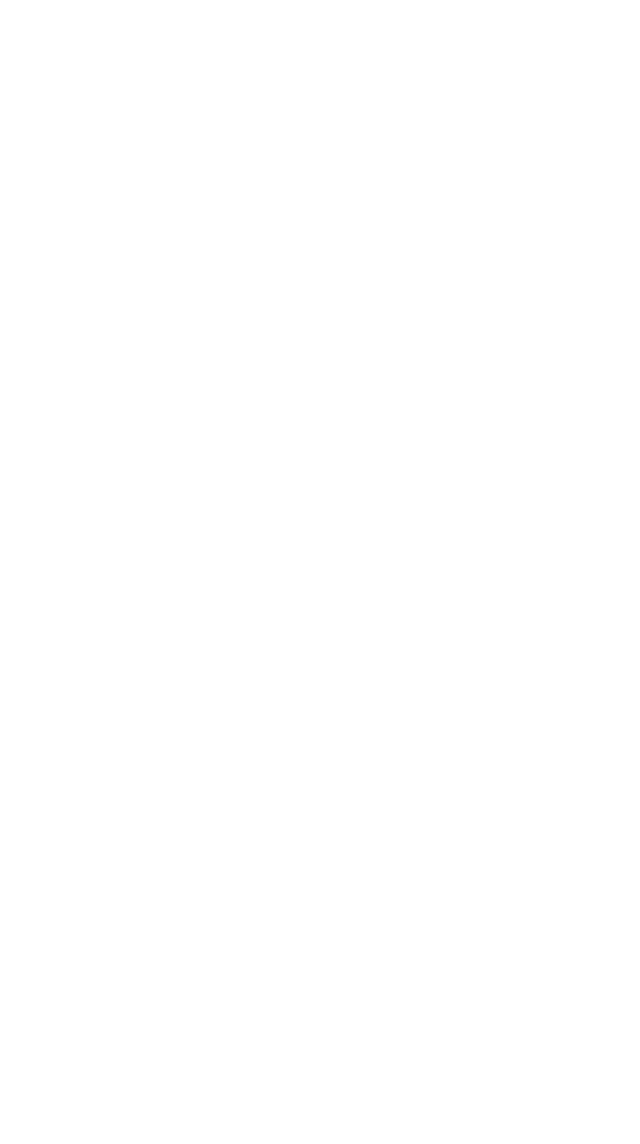
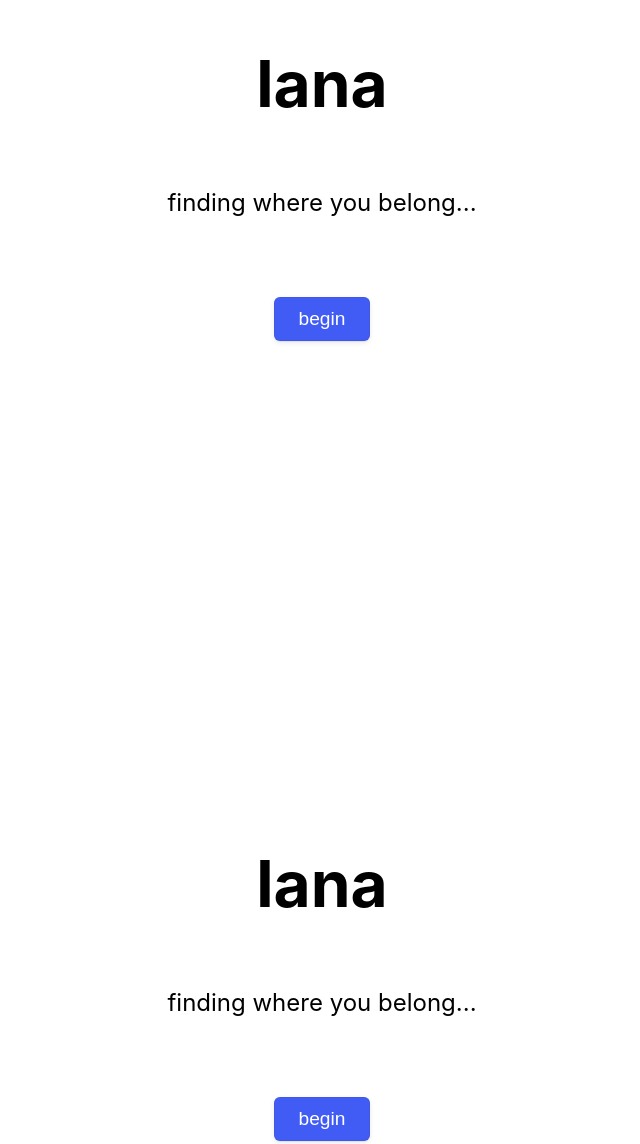
Before and after one commit to tomheaton/coghacks-2021, a Next.js app: page / in a window 1280 px wide. Shown: the part 1006-2150 px from the top of the page, without its empty margins (318-958 px from the left). Before the commit the page ends 800 px from the top, so only its background shows below. Built offline with nearby package versions, Linux system fonts and the light colour scheme.

Commit message:
work :gear:

```diff
--- a/src/components/Modal.tsx
+++ b/src/components/Modal.tsx
@@ -3,7 +3,6 @@ import styles from "../styles/Modal.module.css"
 const Modal = ({title, show, children}: {title: string, show: boolean, children: any}) => {
 
     const [visible, setVisible] = useState<boolean>(false);
-    //const modalRef = useRef(null);
 
     useEffect(() => {
         console.log("hey")
--- a/src/pages/_document.tsx
+++ b/src/pages/_document.tsx
@@ -7,6 +7,7 @@ class MyDocument extends Document {
     }*/
 
     render() {
+
         return (
             <Html lang={"en"}>
                 <Head>
--- /dev/null
+++ b/src/pages/api/world.ts
@@ -0,0 +1,26 @@
+import type { NextApiRequest, NextApiResponse } from 'next';
+import prisma from "../../lib/prisma";
+import type {Company, User, Application, Posting} from "@prisma/client";
+
+type Data = {
+    company_data: Company[],
+    user_data: User[],
+    posting_data: Posting[],
+    application_data: Application[],
+};
+
+const handler = async (req: NextApiRequest, res: NextApiResponse<Data>) => {
+
+    const company_data = await prisma.company.findMany();
+    const user_data = await prisma.user.findMany();
+    const posting_data = await prisma.posting.findMany();
+    const application_data = await prisma.application.findMany();
+
+    const data = {
+        company_data, user_data, posting_data, application_data
+    }
+
+    res.status(200).json(data);
+}
+
+export default handler;
--- a/src/pages/company/[company_id]/application/[application_id].tsx
+++ b/src/pages/company/[company_id]/application/[application_id].tsx
@@ -34,7 +34,7 @@ const ApplicationPage: NextPage<Props> = (props) => {
         return (
             <div>
                 <h1>
-                    lol
+                    ID: {id}
                 </h1>
             </div>
         );
--- a/src/pages/index.tsx
+++ b/src/pages/index.tsx
@@ -39,6 +39,34 @@ const Home: NextPage = () => {
                 </div>
             </main>
 
+            <main className={styles.main}>
+                <h1 className={styles.title}>
+                    lana
+                </h1>
+                <p className={styles.description}>
+                    finding where you belong...
+                </p>
+                <div className={styles.buttonWrapper}>
+                    <button className={"btn"} onClick={handleBegin}>
+                        begin
+                    </button>
+                </div>
+            </main>
+
+            <main className={styles.main}>
+                <h1 className={styles.title}>
+                    lana
+                </h1>
+                <p className={styles.description}>
+                    finding where you belong...
+                </p>
+                <div className={styles.buttonWrapper}>
+                    <button className={"btn"} onClick={handleBegin}>
+                        begin
+                    </button>
+                </div>
+            </main>
+
             {/*<footer className={styles.footer}>
                 <a href="https://cognisess.com" target="_blank" rel="noopener noreferrer" >
                     Powered by{' '}
--- a/src/styles/globals.css
+++ b/src/styles/globals.css
@@ -12,6 +12,11 @@ html, body {
 a {
     color: inherit;
     text-decoration: none;
+}
+
+.container {
+    display: flex;
+
 }
 
 .btn{
```
Also changed, not shown: src/pages/company/[company_id]/application/index.tsx (+10 -2 lines), src/pages/company/[company_id]/index.tsx (+8 -0 lines), src/pages/join.tsx (+11 -9 lines), src/pages/login.tsx (+7 -2 lines).
